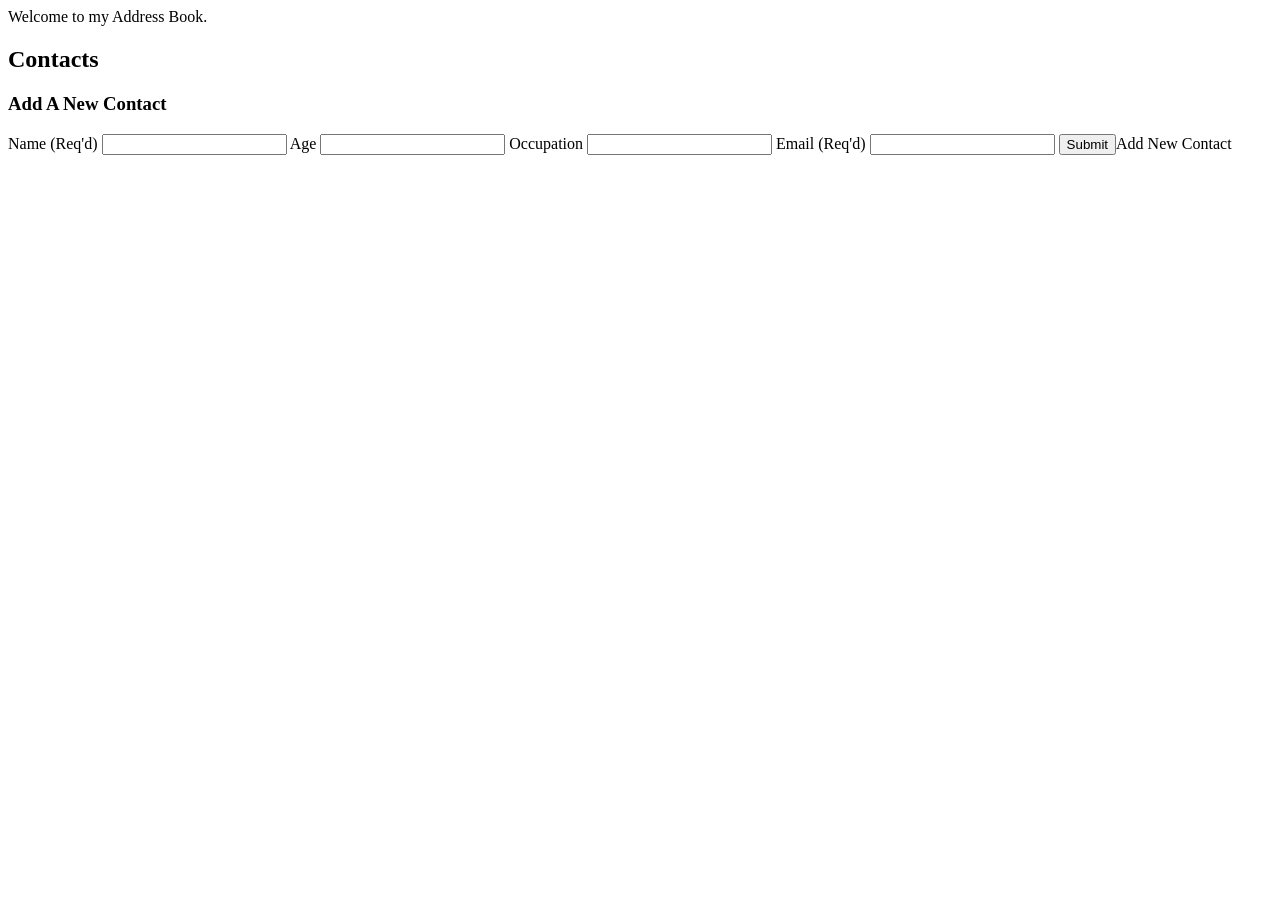
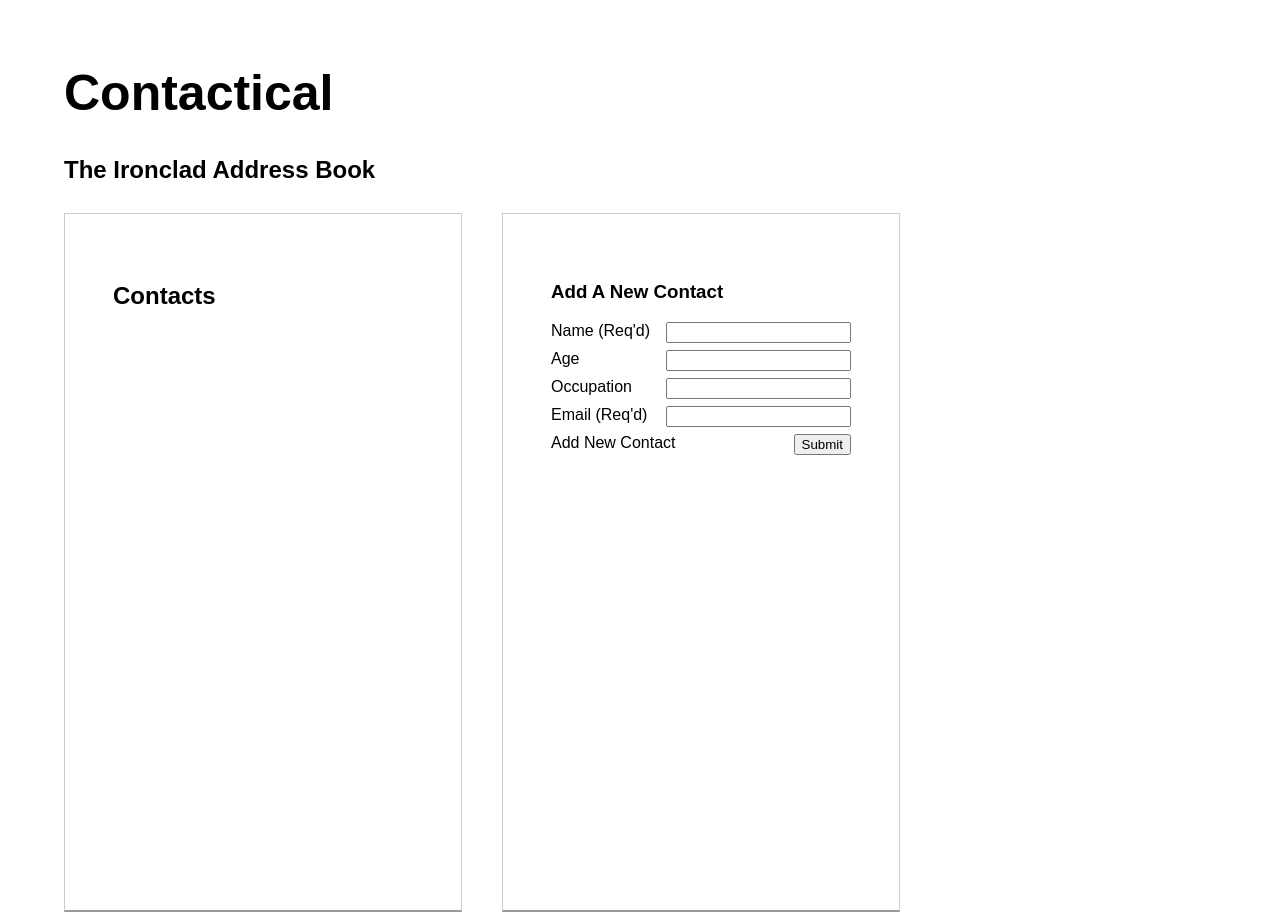
Before and after one commit to danielstern/angular-tdd-exemplar, a website: page app/index.html in a window 1280 px wide. Before the commit the page ends 800 px from the top, so only its background shows below. Drawn offline with nearby package versions, Linux system fonts and the light colour scheme; no server answers.

Commit message:
Added additional styles. Lookin good :facepunch:

```diff
--- a/app/index.html
+++ b/app/index.html
@@ -1,9 +1,24 @@
+<html>
 	<head>
-
+		<title>
+			Contactical - An Address Book
+		</title>
+		<link rel="stylesheet" href="styles/main.css">
 	</head>
 	<body ng-app='AddressBook'>
-	Welcome to my Address Book.
-	<div ng-controller="ContactList">
+
+		<div class=app-title>
+			<h1>
+				Contactical
+			</h1>
+			<h2>
+				The Ironclad Address Book
+			</h2>
+		</div>
+
+		<div class=app-body>
+
+			<div ng-controller="ContactList" class='contact-list inline-module'>
 				<h2>Contacts</h2>
 				<div class=contact ng-repeat="contact in contacts">
 					<h4>
@@ -22,7 +37,8 @@
 					 </p>
 				</div>
 			</div>
-	<div ng-controller="AddContact">
+
+			<div ng-controller="AddContact" class='add-contact inline-module'>
 				<form ng-submit="addContact()">
 					<h3>Add A New Contact</h3>
 					<label>
@@ -47,6 +63,8 @@
 
 			</div>
 
+		</div>
+
 		<!-- SCRIPTZ GO HERE -->
 		<script src='bower_components/angular/angular.js'></script>
 		<script src='scripts/global/module.js'></script>
@@ -61,3 +79,4 @@
 
 		<script src='scripts/app.js'></script>
 	</body>
+</html>
--- a/app/scripts/contacts/directives/avatar.js
+++ b/app/scripts/contacts/directives/avatar.js
@@ -5,6 +5,6 @@ angular.module('AddressBook.Contacts')
 		scope:{
 			name:"=",
 		},
-		template:"<span class=avatar style='border:1px solid purple'>{{name[0] || '?' | proper}}</span>"
+		template:"<span class=avatar>{{name[0] || '?' | proper}}</span>"
 	}
 })
--- /dev/null
+++ b/app/styles/main.css
@@ -0,0 +1,42 @@
+html {
+	font-family: arial;
+}
+
+body {
+	margin: 64px;
+}
+
+h1 {
+	font-size: 50px
+}
+
+.inline-module {
+	height:600px;
+	width:300px;
+	float: left;
+	margin: 10px 20px;
+	border: 1px solid #ccc;
+	border-bottom: 2px solid #999;
+	padding: 48px;
+}
+
+.inline-module:nth-child(1) {
+	margin-left:0px;
+}
+
+
+label {
+	display: block;
+	margin: 10px 0px;
+}
+
+input {
+	float: right;
+}
+
+avatar span {
+	padding: 4px 5px;
+	margin: 0px 12px;
+	border: 1px solid #999;
+	border-bottom: 2px solid #999;
+}
```
Lines whose indentation alone changed are shown as unchanged.
